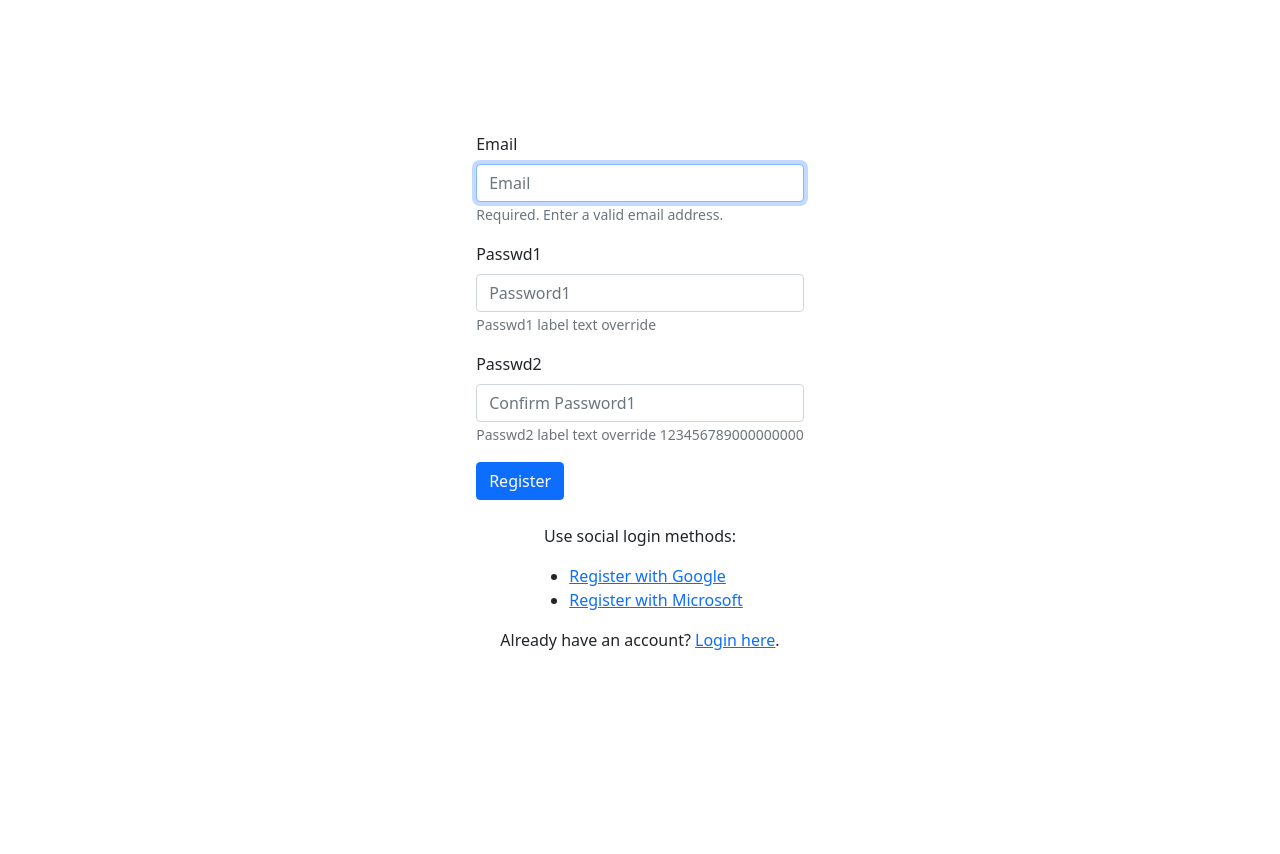
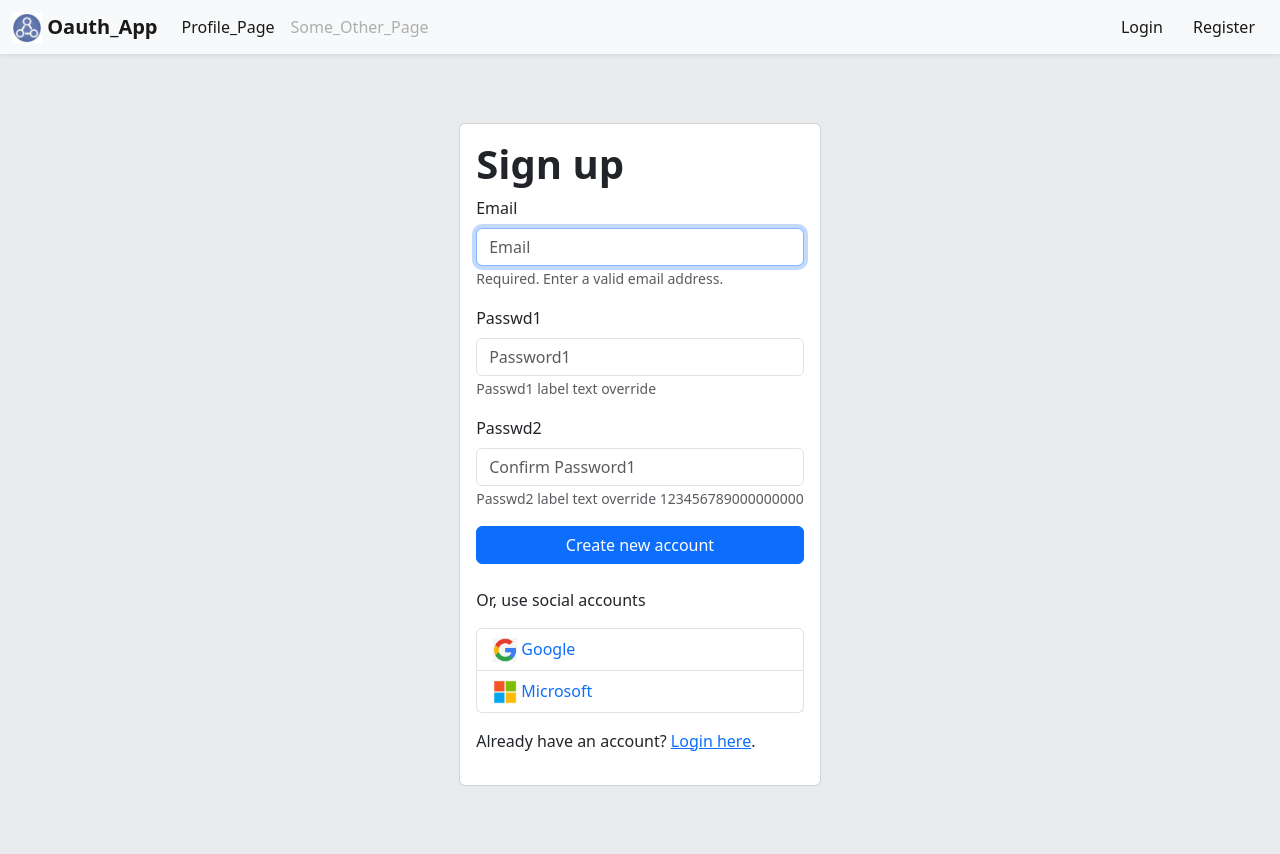
Before and after one commit to bada9te/django-google-bare-oauth, a Django app: page /auth/register/ in a window 1280 px wide. Before the commit the page ends 650 px from the top, so only its background shows below. Run offline with Django 5.2, Linux system fonts and the light colour scheme; some libraries are stand-ins or nearby versions.

```diff
--- a/authentication/forms.py
+++ b/authentication/forms.py
@@ -38,7 +38,6 @@ class CustomUserCreationForm(UserCreationForm):
         )
     )
 
-
     def clean_username(self):
         email = self.cleaned_data.get('username')
         if User.objects.filter(username=email).exists():
--- /dev/null
+++ b/authentication/templates/register_with_form.html
@@ -0,0 +1,25 @@
+{% extends 'user_profile/index.html' %}
+{% load django_bootstrap5 %}
+{% bootstrap_css %}
+{% bootstrap_javascript %}
+
+{% block body %}
+<div class="card">
+    <div class="card-body">
+
+        <h1 class="card-title fw-bold">Sign up</h1>
+
+        <form action="" method="post" class="form">
+            {% csrf_token %}
+            {% bootstrap_form form %}
+            <button type="submit" class="btn btn-primary w-100">Create new account</button>
+        </form>
+
+        <br/>
+
+        {% include 'socials_list.html' %}
+
+        <p>Already have an account? <a href="{% url 'authentication:login' %}">Login here</a>.</p>
+    </div>
+</div>
+{% endblock body %}
--- /dev/null
+++ b/authentication/templates/socials_list.html
@@ -0,0 +1,16 @@
+{% load static %}
+<p>Or, use social accounts</p>
+<ul class="list-group mb-3 w">
+    <li class="list-group-item d-flex align-items-center justify-content-between gap-2">
+        <a href="{% url 'authentication:google_login' %}" class="text-decoration-none w-100">
+            <img src="{% static 'google_logo.png' %}" alt="" width="24" height="24" class="d-inline-block align-text-top">
+            Google
+        </a>
+    </li>
+    <li class="list-group-item d-flex align-items-center justify-content-between gap-2">
+        <a href="{% url 'authentication:microsoft_login' %}" class="text-decoration-none w-100">
+            <img src="{% static 'microsoft_logo.png' %}" alt="" width="24" height="24" class="d-inline-block align-text-top">
+            Microsoft
+        </a>
+    </li>
+</ul>
--- a/authentication/views.py
+++ b/authentication/views.py
@@ -8,7 +8,6 @@ from .forms import CustomUserCreationForm
 
 from .utils.google_oauth import *
 from .utils.microsoft_oauth import *
-
 
 
 # Create your views here.
@@ -29,10 +28,10 @@ def login_view(request):
             return redirect(reverse('user_profile:index'))
         else:
             messages.error(request, 'Invalid email or password. Please try again.')
-            return render(request, 'user_profile/login.html')
+            return render(request, 'login.html')
 
     context = {}
-    return render(request, 'user_profile/login.html', context)
+    return render(request, 'login.html', context)
 
 
 # def register_view(request):
@@ -80,31 +79,28 @@ def register_with_form_view(request):
     if request.method == 'POST':
         form = CustomUserCreationForm(request.POST)
         if form.is_valid():
-            try:
-                user = form.save(commit=False)
+            user = form.save(commit=False)
 
-                target_email = form.cleaned_data['username']
-                print("TARGET_EMAIL:", target_email)
+            target_email = form.cleaned_data['username']
+            print("TARGET_EMAIL:", target_email)
 
-                if User.objects.filter(username=target_email).exists():
-                    messages.error(request, 'Email is already registered. Please use a different email.')
-                    return render(request, 'user_profile/register_with_form.html', {'form': form})
+            if User.objects.filter(username=target_email).exists():
+                messages.error(request, 'Email is already registered. Please use a different email.')
+                return render(request, 'register_with_form.html', {'form': form})
 
-                user.email = target_email
-                user.save()
-                login(request, user)
-                messages.success(request, 'You have been registered and logged in successfully.')
-                return redirect(reverse('user_profile:index'))
-            except:
-                messages.error(request, f'An error occurred during registration')
+            user.email = target_email
+            user.save()
+            login(request, user)
+            messages.success(request, 'You have been registered and logged in successfully.')
+            return redirect(reverse('user_profile:index'))
         else:
-            return render(request, 'user_profile/register_with_form.html', {'form': form})
+            return render(request, 'register_with_form.html', {'form': form})
 
     form = CustomUserCreationForm()
     context = {
         "form": form
     }
-    return render(request, 'user_profile/register_with_form.html', context)
+    return render(request, 'register_with_form.html', context)
 
 
 def logout_view(request):
--- a/user_profile/templates/user_profile/index.html
+++ b/user_profile/templates/user_profile/index.html
@@ -1,4 +1,5 @@
 <!DOCTYPE html>
+{% load static %}
 {% load django_bootstrap5 %}
 {% bootstrap_css %}
 {% bootstrap_javascript %}
@@ -22,21 +23,19 @@
             integrity="sha384-MrcW6ZMFYlzcLA8Nl+NtUVF0sA7MsXsP1UyJoMp4YLEuNSfAP+JcXn/tWtIaxVXM"
             crossorigin="anonymous"
         ></script>
+
+        <style>
+            .alert {
+                margin: 0 !important;
+            }
+        </style>
     </head>
     <body>
-        {% bootstrap_messages %}
-        <div class="d-flex flex-column align-items-center justify-content-center vh-100">
+        {% include 'user_profile/navbar.html' %}
+
+        <div class="d-flex flex-column align-items-center justify-content-center vh-100 bg-body-secondary">
             {% block body %}
-                {% if request.user.is_authenticated %}
-                    <p>Welcome, {{ request.user.username }}!</p>
-                    <a href="{% url 'authentication:logout' %}" class="btn btn-primary">Logout</a>
-                {% else %}
-                    <p>Please log in to view your profile.</p>
-                    <div class="d-flex flex-row gap-2">
-                        <a href="{% url 'authentication:login' %}" class="btn btn-primary">Login</a>
-                        <a href="{% url 'authentication:register' %}" class="btn btn-primary">Register</a>
-                    </div>
-                {% endif %}
+                {% include 'user_profile/user_card.html' %}
             {% endblock body %}
         </div>
     </body>
--- /dev/null
+++ b/user_profile/templates/user_profile/navbar.html
@@ -0,0 +1,38 @@
+{% load static %}
+{% load django_bootstrap5 %}
+{% bootstrap_css %}
+{% bootstrap_javascript %}
+
+<nav class="navbar navbar-expand-lg sticky-top navbar-light bg-light d-flex flex-column m-0 p-sm-3 p-md-0">
+    <div class="container-fluid shadow-sm">
+        <a class="navbar-brand fw-bold" href="{% url 'user_profile:index' %}">
+            <img src="{% static 'logo.jpg' %}" alt="logo" width="30" height="30" class="d-inline-block align-text-top">
+            Oauth_App
+        </a>
+        <button class="navbar-toggler" type="button" data-bs-toggle="collapse" data-bs-target="#navbarText" aria-controls="navbarText" aria-expanded="false" aria-label="Toggle navigation">
+            <span class="navbar-toggler-icon"></span>
+        </button>
+        <div class="collapse navbar-collapse" id="navbarText">
+        <ul class="navbar-nav me-auto mb-2 mb-lg-0">
+            <li class="nav-item">
+                <a class="nav-link active" aria-current="page" href="{% url 'user_profile:index' %}">Profile_Page</a>
+            </li>
+            <li class="nav-item">
+                <a class="nav-link disabled" href="#">Some_Other_Page</a>
+            </li>
+        </ul>
+        <span class="navbar-text">
+            {% if request.user.is_authenticated %}
+                <span class="text-secondary me-2">{{ request.user.username }}</span>
+                <a href="{% url 'authentication:logout' %}" class="btn btn-danger text-white">Logout</a>
+            {% else %}
+                <a href="{% url 'authentication:login' %}" class="btn btn-light">Login</a>
+                <a href="{% url 'authentication:register' %}" class="btn btn-light">Register</a>
+            {% endif %}
+        </span>
+        </div>
+    </div>
+    <div class="w-100">
+        {% bootstrap_messages %}
+    </div>
+</nav>
--- a/user_profile/templates/user_profile/register_with_form.html
+++ /dev/null
@@ -1,22 +0,0 @@
-{% extends 'user_profile/index.html' %}
-{% load django_bootstrap5 %}
-{% bootstrap_css %}
-{% bootstrap_javascript %}
-
-{% block body %}
-    <form action="" method="post" class="form">
-        {% csrf_token %}
-        {% bootstrap_form form %}
-        {% bootstrap_button button_type="submit" content="Register" %}
-    </form>
-
-    <br/>
-    <p>Use social login methods:</p>
-    <ul>
-        <li><a href="{% url 'authentication:google_login' %}">Register with Google</a></li>
-        <li><a href="{% url 'authentication:microsoft_login' %}">Register with Microsoft</a></li>
-    </ul>
-
-    <p>Already have an account? <a href="{% url 'authentication:login' %}">Login here</a>.</p>
-
-{% endblock body %}
```
Also changed, not shown: authentication/templates/login.html (added, +29 -0 lines), authentication/templates/register.html (renamed from user_profile/templates/user_profile/login.html, +8 -8 lines), user_profile/forms.py (+38 -1 lines), user_profile/templates/user_profile/dashboard.html (deleted, +0 -17 lines), user_profile/templates/user_profile/register.html (deleted, +0 -29 lines), user_profile/templates/user_profile/user_card.html (added, +32 -0 lines), user_profile/views.py (+21 -2 lines), db.sqlite3, static/default_user_icon.png (added), static/google_logo.png (added), static/logo.jpg (added), static/microsoft_logo.png (added).
